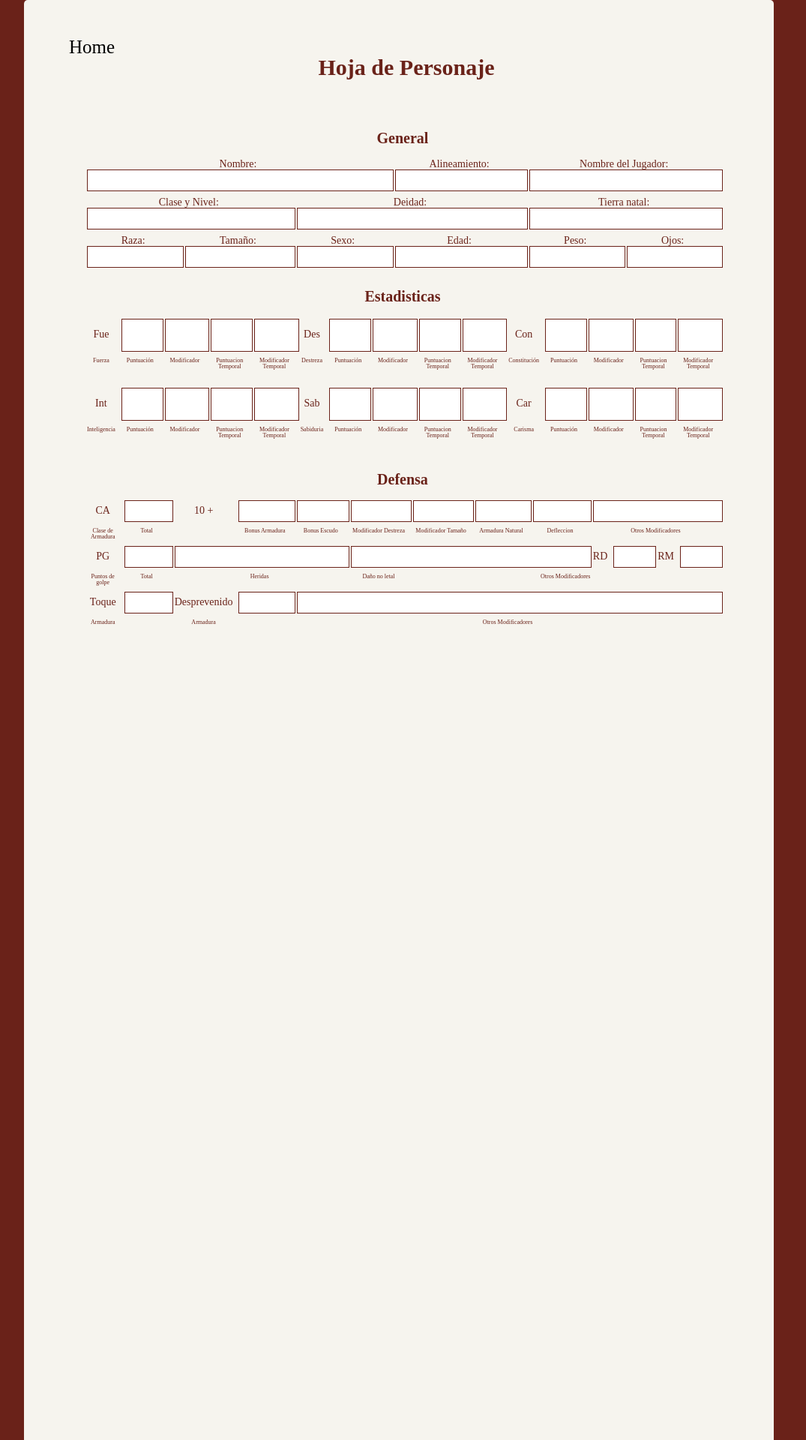
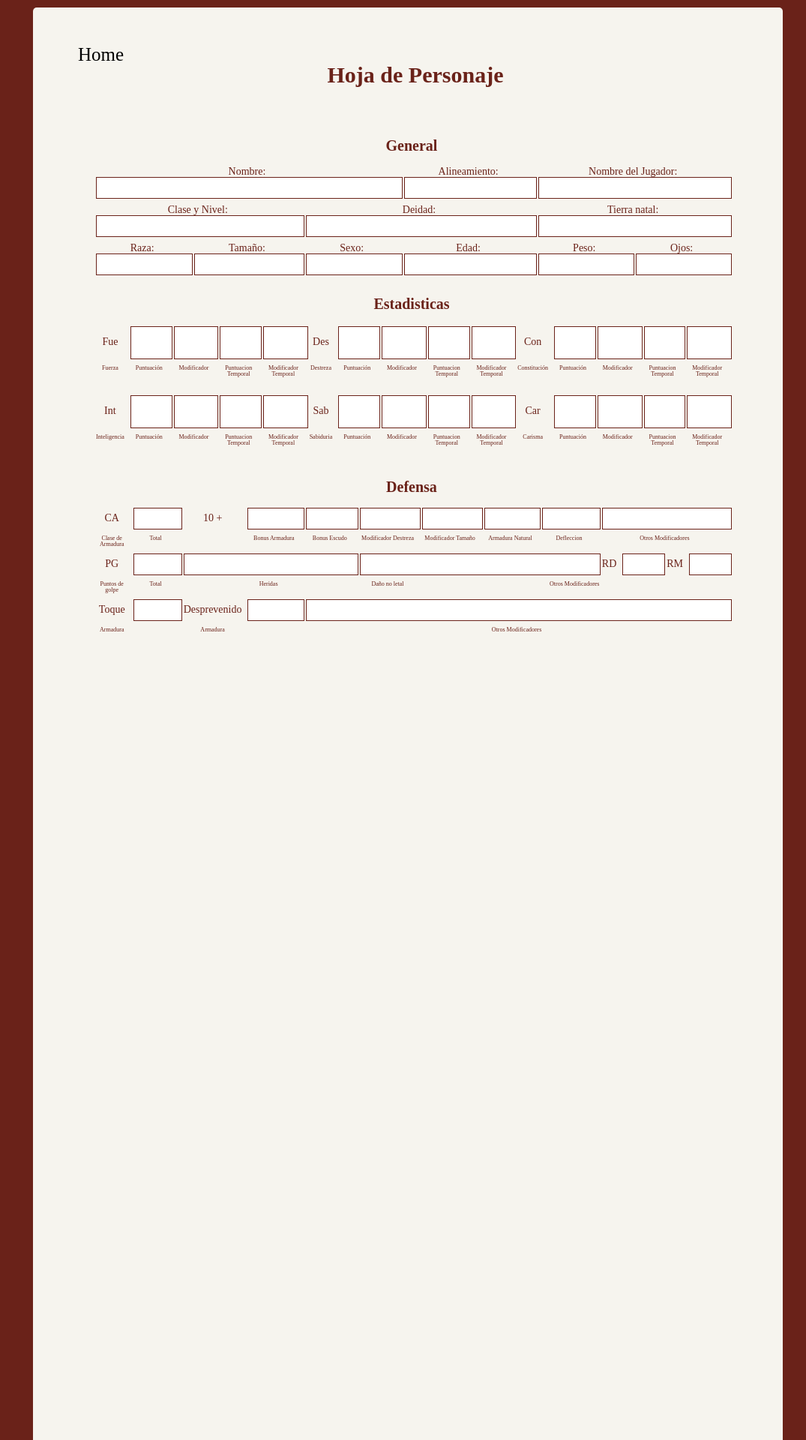
Before and after one commit to hoskbreaker/pathfinder_Web, a PHP site: page /CS.html in a window 1280 px wide. Shown: the top 1920 px of the page at 75% size, without its empty margins (96-1171 px from the left). Run offline with PHP 8.4, Linux system fonts and the light colour scheme.

Commit message:
Cuadro centrado

```diff
--- a/Style.css
+++ b/Style.css
@@ -351,7 +351,7 @@ input, select {
           color            : #e6e6e6;
     }
 .signup-box{
-   width: 500px;
+  width: 500px;
   height: 400px;
   background-color: #f6f4ee;
   color: #fff;
@@ -369,9 +369,9 @@ input, select {
   height: 4000px;
   background-color: #f6f4ee;
   color: #6a2219;
-  left: 10%;
+  left: 50%;
   position: absolute;
-
+  transform: translate(-50%,10px);
   box-sizing: border-box;
   border-radius: 5px;
 }
```
